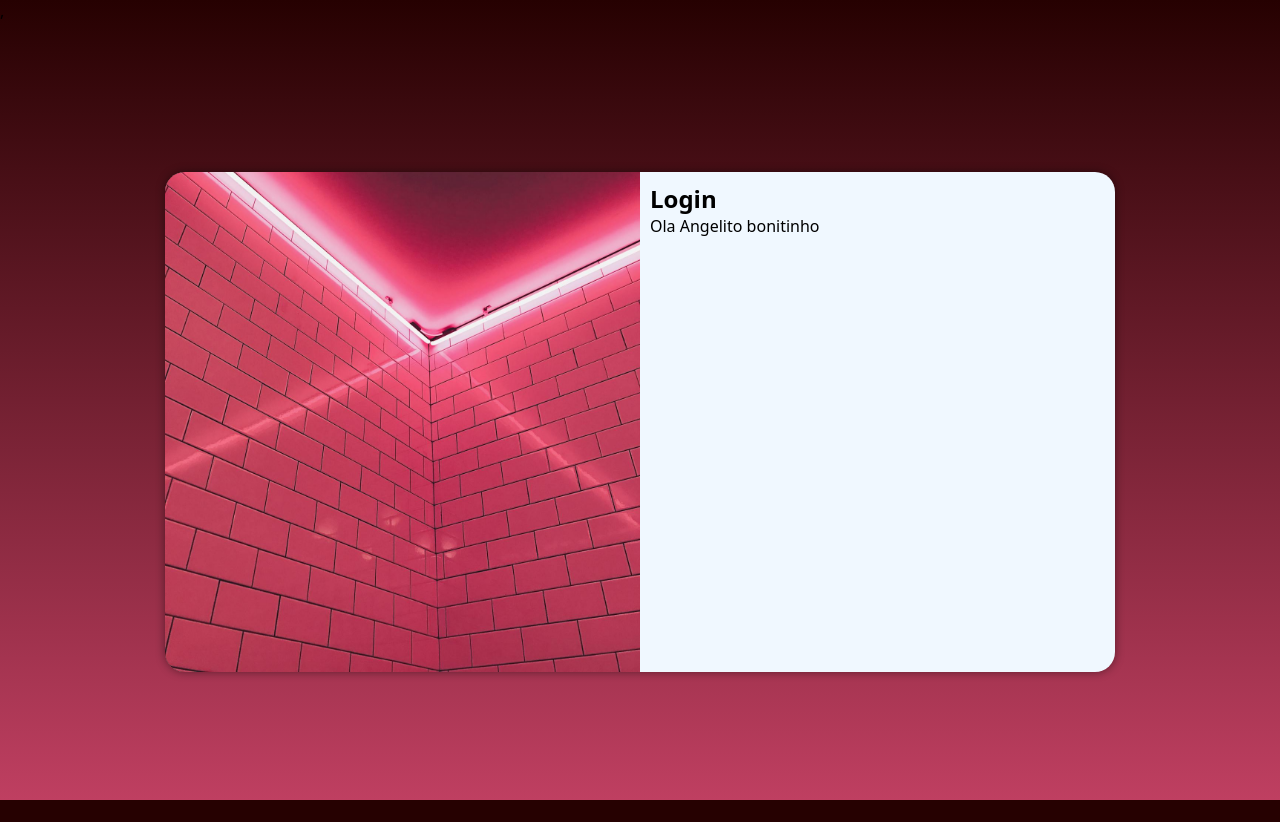
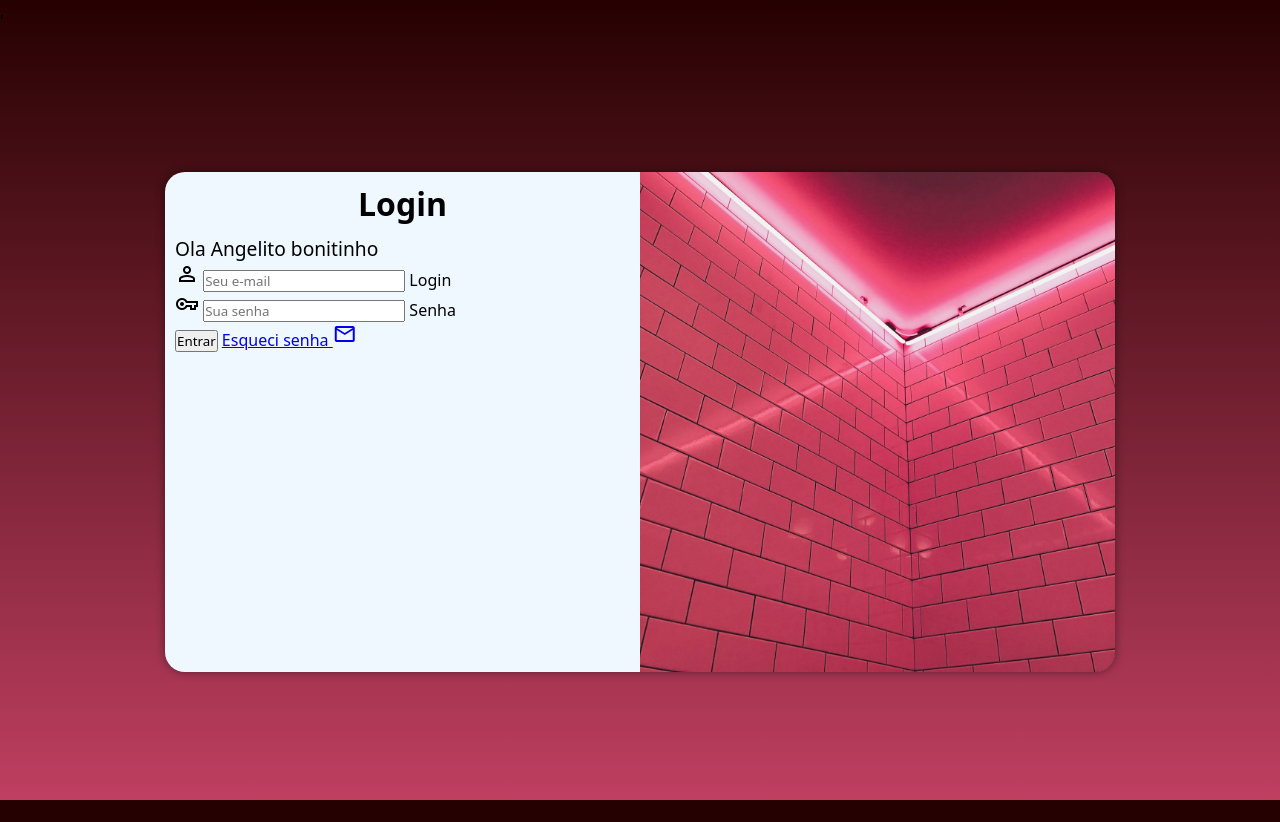
Before and after one commit to JonathanRdev/projeto-login, a plain HTML site: page index.html in a window 1280 px wide. Drawn offline with nearby package versions, Linux system fonts and the light colour scheme.

Commit message:
update de login

```diff
--- a/estilos/media-query.css
+++ b/estilos/media-query.css
@@ -35,15 +35,23 @@
     }
 
     section#login > div#imagem {
-        float: left;
+        float: right;
         width: 50%;
         height: 100%;
         background-position: left bottom;
     }
 
     section#login > div#formulario {
-        float: right;
+        float: left;
         width: 50%;
         height: 100%;
     }
+
+    div#formulario > h1 {
+        font-size: 2em;
+    }
+
+    div#formulario > p {
+        font-size: 1.2em;
+    }
 }
--- a/estilos/style.css
+++ b/estilos/style.css
@@ -51,5 +51,13 @@ section#login > div#imagem {
 section#login > div#formulario {
     display: block;
     padding: 10px;
+}
 
+div#formulario > h1 {
+    text-align: center;
+    margin-bottom: 10px;
 }
+
+div#formulario > p {
+    font-size: 0.8em;
+}
--- a/index.html
+++ b/index.html
@@ -6,19 +6,31 @@
     <title>Login</title>
     <link rel="stylesheet" href="estilos/style.css">,
     <link rel="stylesheet" href="estilos/media-query.css">
+    <link href="https://fonts.googleapis.com/css2?family=Material+Symbols+Outlined" rel="stylesheet" />
 </head>
 <body>
     <main>
         <section id="login">
             <div id="imagem">
-
+                <!--Aqui vai a imagem nas css-->
             </div>
 
             <div id="formulario">
                 <h1>Login</h1>
                 <p>Ola Angelito bonitinho</p>
-                <form action="login.php" method="post">
-
+                <form action="login.php" method="post" autocomplete="on">
+                    <div class="campo">
+                        <span class="material-symbols-outlined">person</span>
+                        <input type="email" name="login" id="ilogin" placeholder="Seu e-mail" autocomplete="email" required maxlength="30">
+                        <label for="ilogin">Login</label>
+                    </div>
+                    <div class="campo">
+                        <span class="material-symbols-outlined">vpn_key</span>
+                        <input type="password" name="senha" id="isenha" placeholder="Sua senha" autocomplete="current-password" required minlength="8" maxlength="20">
+                        <label for="senha">Senha</label>
+                    </div>
+                    <input type="submit" value="Entrar">
+                    <a href="esqueci.html">Esqueci senha <span class="material-symbols-outlined">mail</span></a>
                 </form>
             </div>
         </section>
```
